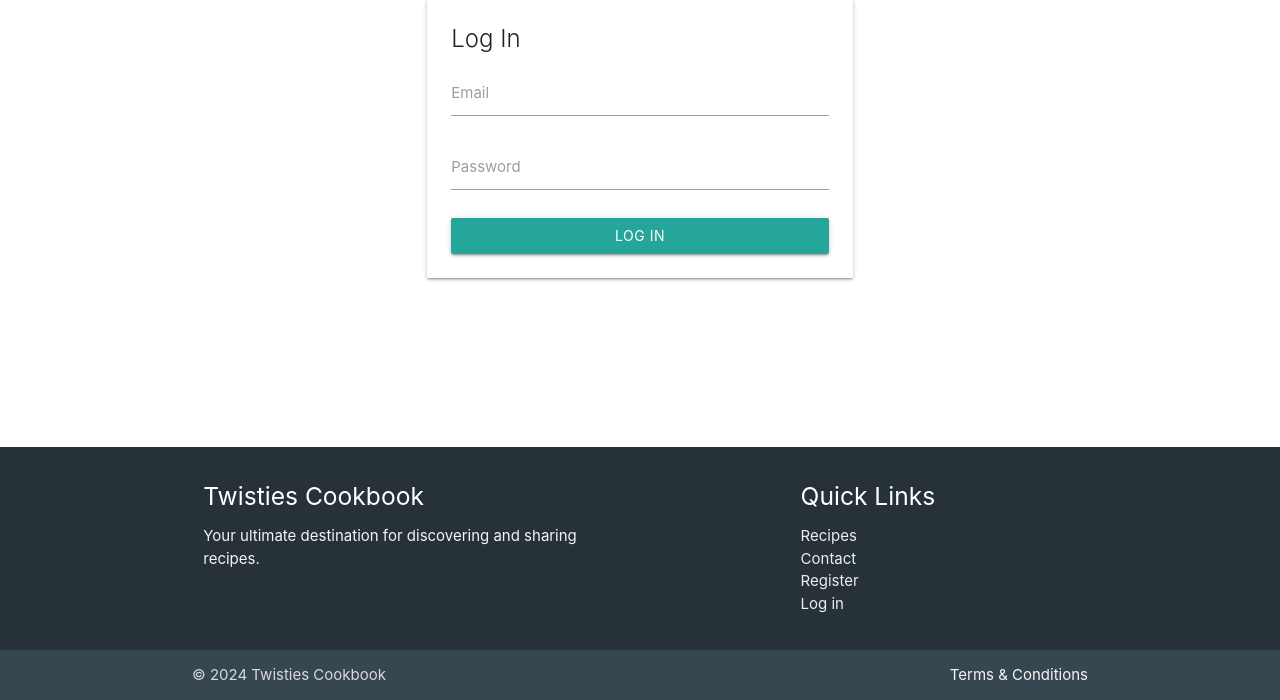
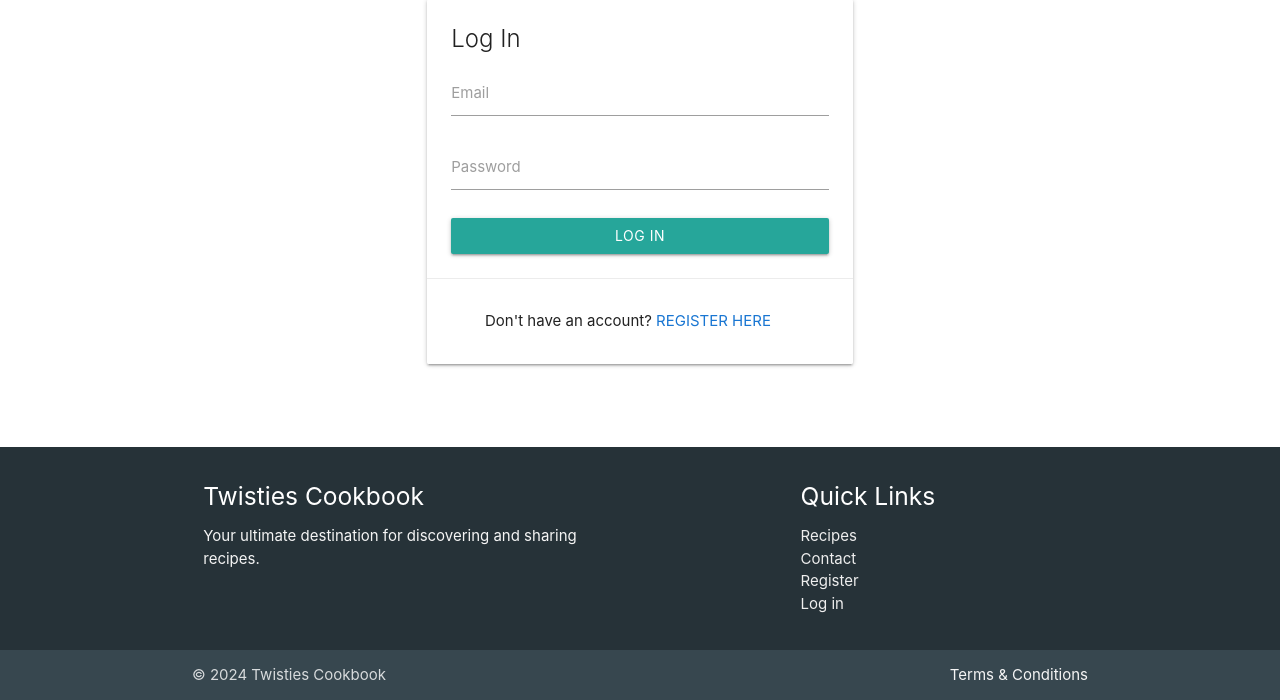
Before and after one commit to twisty147/Twisties-Cook-Book, a Flask app: page /login in a window 1280 px wide. Shown: the part 100-800 px from the top of the page. Run offline with Flask 2, Linux system fonts and the light colour scheme; some libraries are stand-ins or nearby versions.

Commit message:
Added a prompt and link for users who don't have an account to easily navigate to the registration page from the login form and vice versa.

```diff
--- a/templates/login.html
+++ b/templates/login.html
@@ -40,6 +40,12 @@
                     </button>
                 </form>
             </div>
+            <div class="card-action">
+                <!-- Message asking if they don't have an account -->
+                <p>Don't have an account?
+                    <a href="{{ url_for('register') }}" class="blue-text text-darken-2">Register here</a>
+                </p>
+            </div>
         </div>
     </div>
 </div>
--- a/templates/register.html
+++ b/templates/register.html
@@ -41,6 +41,12 @@
                     <button class="btn waves-effect waves-light" type="submit">Register</button>
                 </form>
             </div>
+            <div class="card-action">
+                <!-- Message asking if they already have an account -->
+                <p>Already have an account?
+                    <a href="{{ url_for('login') }}" class="blue-text text-darken-2">Log in</a>
+                </p>
+            </div>
         </div>
     </div>
 </div>
```
